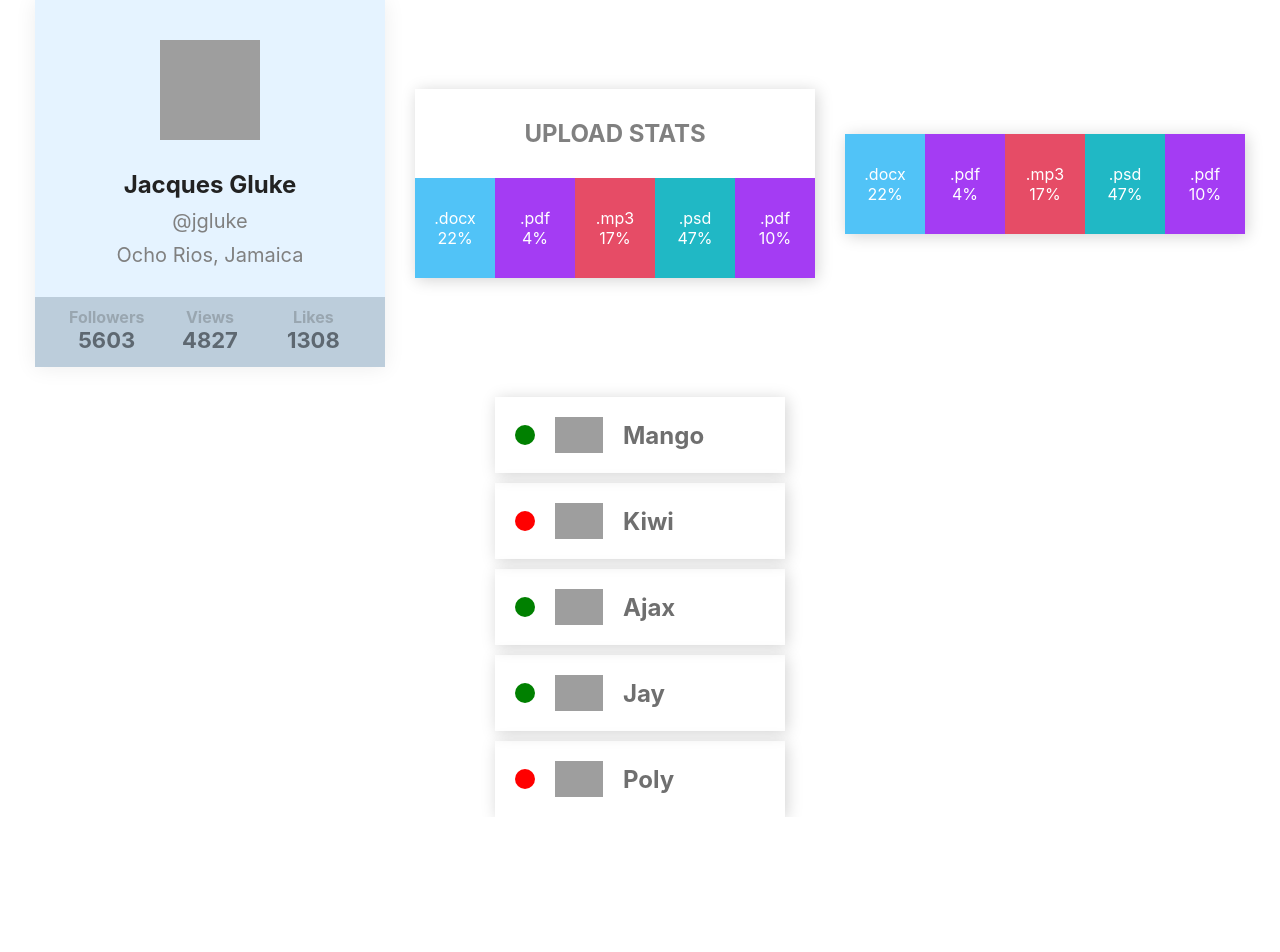
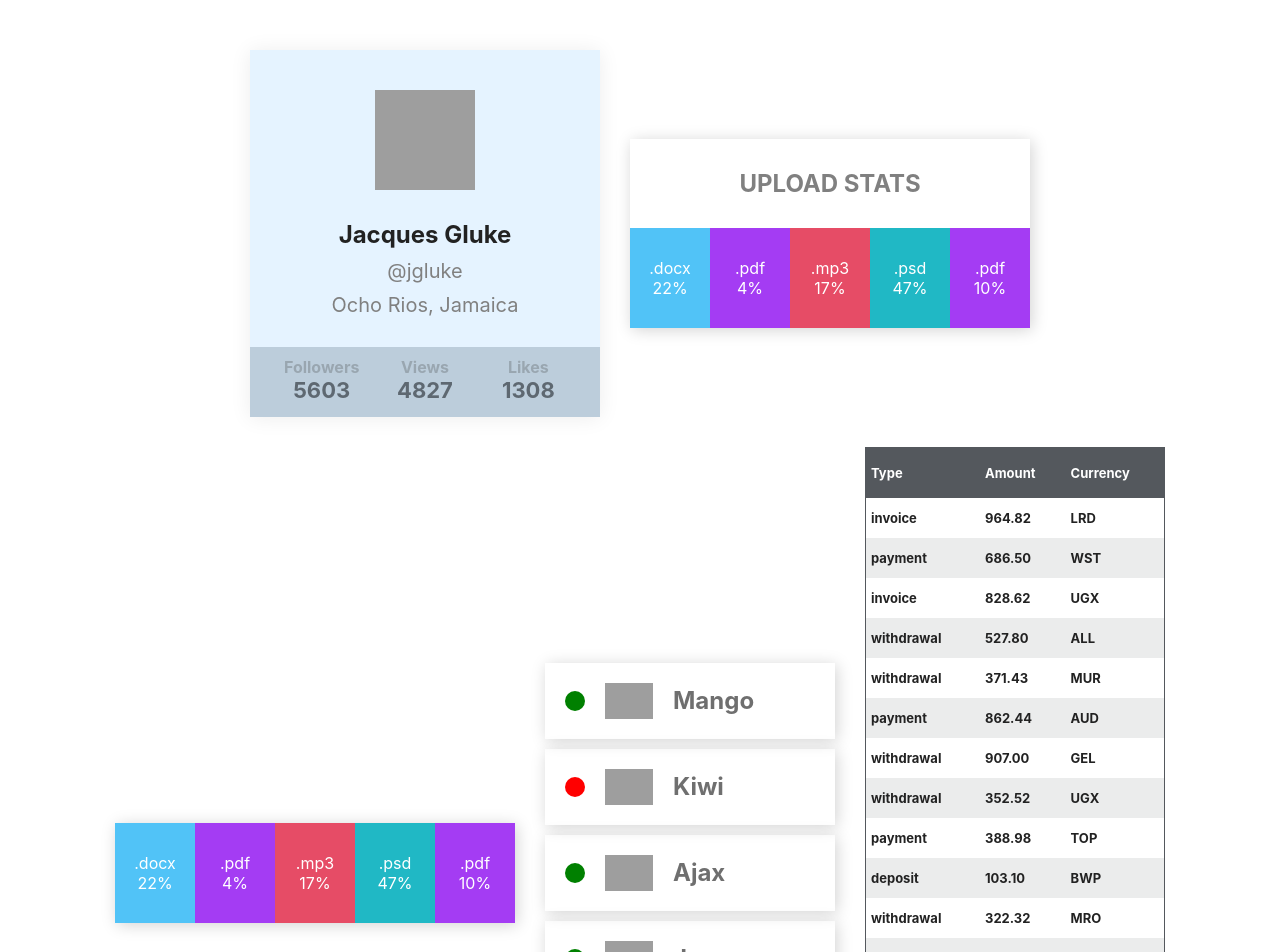
Before and after one commit to KaterynaHarmash/goit-react-hw-01-components, a React (Create React App) app: page / in a window 1280 px wide. Shown: the top 952 px of the page. Before the commit the page ends 817 px from the top, so only its background shows below. Built offline with nearby package versions, Linux system fonts and the light colour scheme; grey boxes are pictures that could not be loaded.

Commit message:
add table

```diff
--- a/src/components/App.jsx
+++ b/src/components/App.jsx
@@ -1,12 +1,14 @@
 import user from "./path/to/user.json";
 import data from './path/to/data.json';
 import friends from './path/to/friends.json';
+import transactions from './path/to/transactions.json';
 
 import { GlobalStyle } from "./GlobalStyle";
 
 import {Profile } from "./user_profile/Profile";
 import { Statistics } from "./statistics/Statistics";
 import { FriendList } from "./friendlist/FriendList";
+import { TransactionHistory } from "./transactionsHistory/TransactionsHistory"
 
 export const App = () => {
   return (
@@ -18,6 +20,7 @@ export const App = () => {
         alignItems: 'center',
         minHeight: '100vh',
         gap: '30px',
+        padding: "50px"
       }}
     ><GlobalStyle />
       <Profile
@@ -30,6 +33,7 @@ export const App = () => {
       <Statistics title="Upload stats" stats={data} />
       <Statistics stats={data} />
       <FriendList friends={friends} />
+      <TransactionHistory items={transactions} />
     </div>
   );
 };
--- /dev/null
+++ b/src/components/transactionsHistory/TransactionsHistory.js
@@ -0,0 +1,17 @@
+import { TransactionRows } from "./TransactionsRows"
+import { TransactionsHistoryHeader, TransactionsTable, } from "./TransactionsHistory.styled"
+export const TransactionHistory = ({ items }) => {
+    return <TransactionsTable>
+        <thead>
+            <tr>
+            <TransactionsHistoryHeader>Type</TransactionsHistoryHeader>
+            <TransactionsHistoryHeader>Amount</TransactionsHistoryHeader>
+            <TransactionsHistoryHeader>Currency</TransactionsHistoryHeader>
+            </tr>
+        </thead>
+        <tbody>
+            <TransactionRows items={ items } />
+        </tbody>
+    </TransactionsTable>
+
+}
--- /dev/null
+++ b/src/components/transactionsHistory/TransactionsHistory.styled.js
@@ -0,0 +1,26 @@
+import styled from "styled-components";
+
+export const TransactionsTable = styled.table`
+    width: 300px;
+    text-align: left;
+    border-collapse: collapse;
+    font-weight: bold;
+	font-size: 13px;
+	border: 1px solid #54585d;
+`
+export const TransactionsHistoryHeader = styled.th`
+    background-color: #54585d;
+	color: #ffffff;
+    height: 40px;
+    padding: 5px;
+`
+export const TransactionsRow = styled.tr`
+    height: 40px;
+    background-color: #ebecec;
+    &:nth-child(odd) {
+        background-color: #ffffff;
+    }
+`
+export const TransactionsCol = styled.td`
+    padding: 5px;
+`
--- /dev/null
+++ b/src/components/transactionsHistory/TransactionsRows.js
@@ -0,0 +1,10 @@
+import { TransactionsCol, TransactionsRow } from "./TransactionsHistory.styled"
+export const TransactionRows = ({ items }) => {
+    return items.map(item => {
+        return <TransactionsRow key={item.id}>
+            <TransactionsCol>{ item.type }</TransactionsCol>
+            <TransactionsCol>{ item.amount }</TransactionsCol>
+            <TransactionsCol>{ item.currency }</TransactionsCol>
+        </TransactionsRow>
+    })
+}
```
